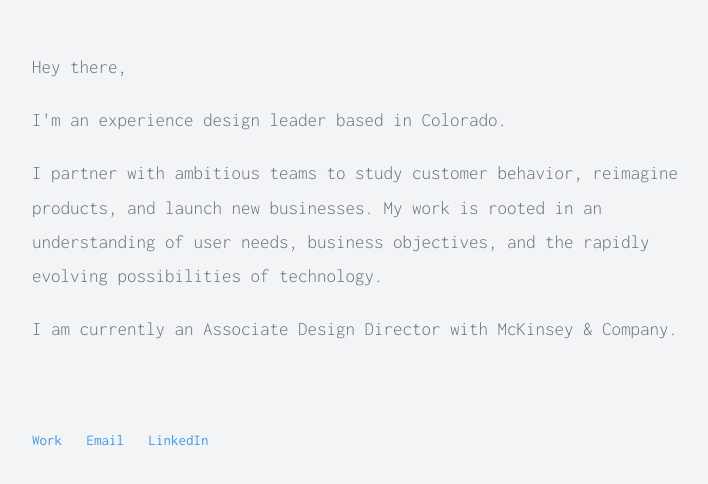
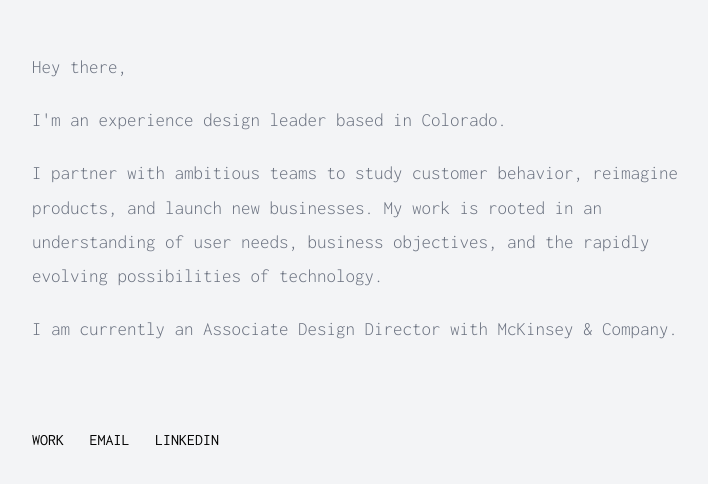
Before and after one commit to hotdiggitydoug/portfolio-landing-page, a website built with Vite: page index.html in a window 1280 px wide. Shown: the part 142-626 px from the top of the page, without its empty margins (268-976 px from the left). Built offline with nearby package versions, Linux system fonts and the light colour scheme.

Commit message:
CTA updates
changed CTA styles

```diff
--- a/index.html
+++ b/index.html
@@ -26,9 +26,9 @@
         <p>I am currently an Associate Design Director with McKinsey &amp; Company.</p>
 
         <nav class="links">
-            <a href="https://work.dougwest.xyz" target="_blank" rel="noopener">Work</a>
-            <a href="mailto:wdwesthree@gmail.com">Email</a>
-            <a href="https://www.linkedin.com/in/dougwest3/" target="_blank" rel="noopener">LinkedIn</a>
+            <a class="cta" href="https://work.dougwest.xyz" target="_blank" rel="noopener noreferrer">Work</a>
+            <a class="cta" href="mailto:wdwesthree@gmail.com">Email</a>
+            <a class="cta" href="https://www.linkedin.com/in/dougwest3/" target="_blank" rel="noopener noreferrer">LinkedIn</a>
         </nav>
 
         <hr>
--- a/styles.css
+++ b/styles.css
@@ -63,18 +63,34 @@ p {
     margin-bottom: 0.5em;
 }
 
-.links a {
+/* CTAs: one class so Work / Email / LinkedIn always match */
+.links .cta {
     font-family: 'Inconsolata', monospace;
-    color: #4397F7;
+    font-size: 16px;
+    font-weight: 400;
+    font-style: normal;
+    line-height: inherit;
+    text-transform: uppercase;
+    color: #000;
     text-decoration: none;
     margin-right: 1em;
-    font-weight: 400;
-    font-size: 15px;
-    transition: color 0.2s ease;
+    -webkit-tap-highlight-color: transparent;
 }
 
-.links a:hover {
-    color: #2a7ad4;
+.links .cta:visited {
+    color: #000;
+}
+
+.links .cta:hover,
+.links .cta:active {
+    color: #000;
+    text-decoration: underline;
+}
+
+.links .cta:focus-visible {
+    color: #000;
+    text-decoration: underline;
+    outline: none;
 }
 
 /* Work samples note */
```
